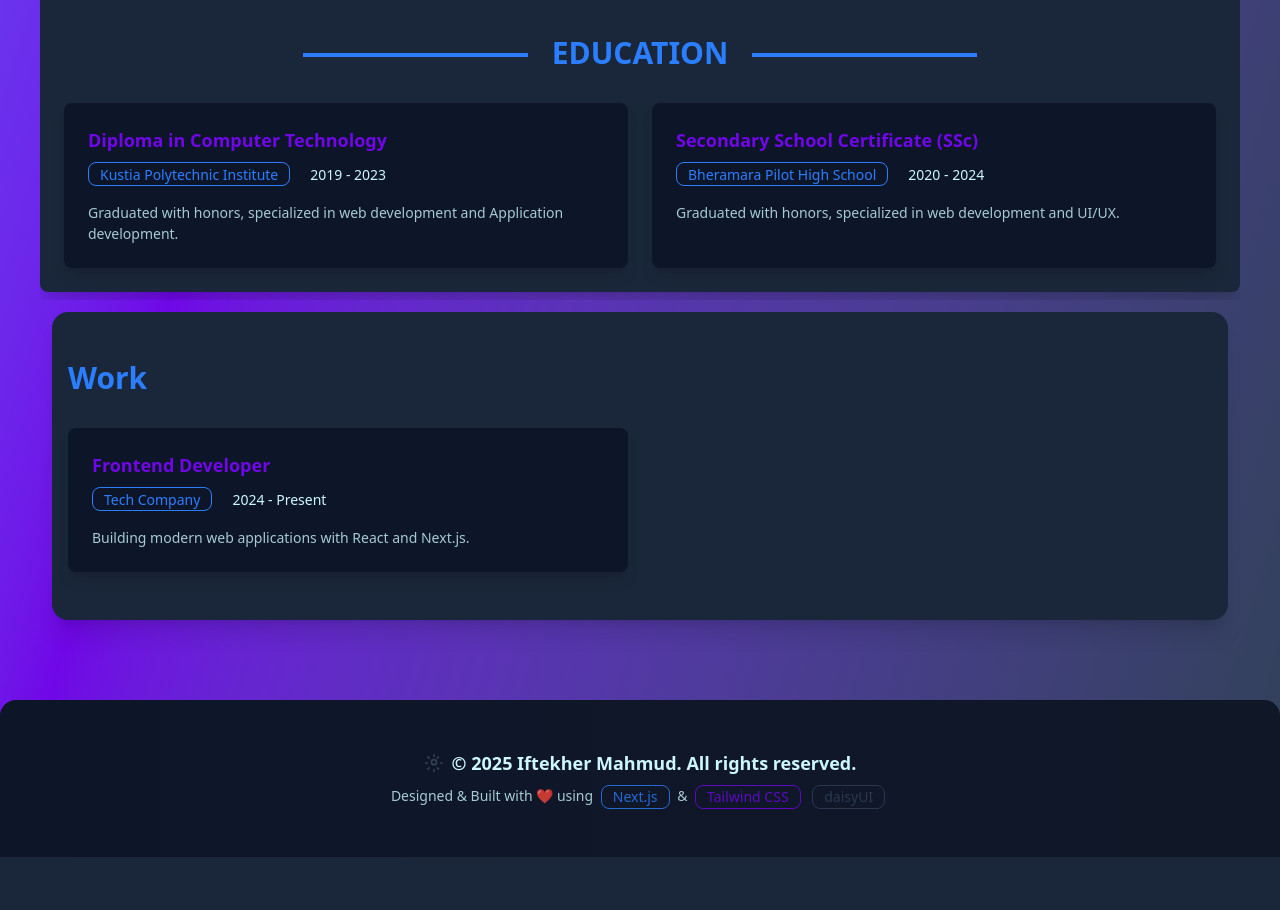
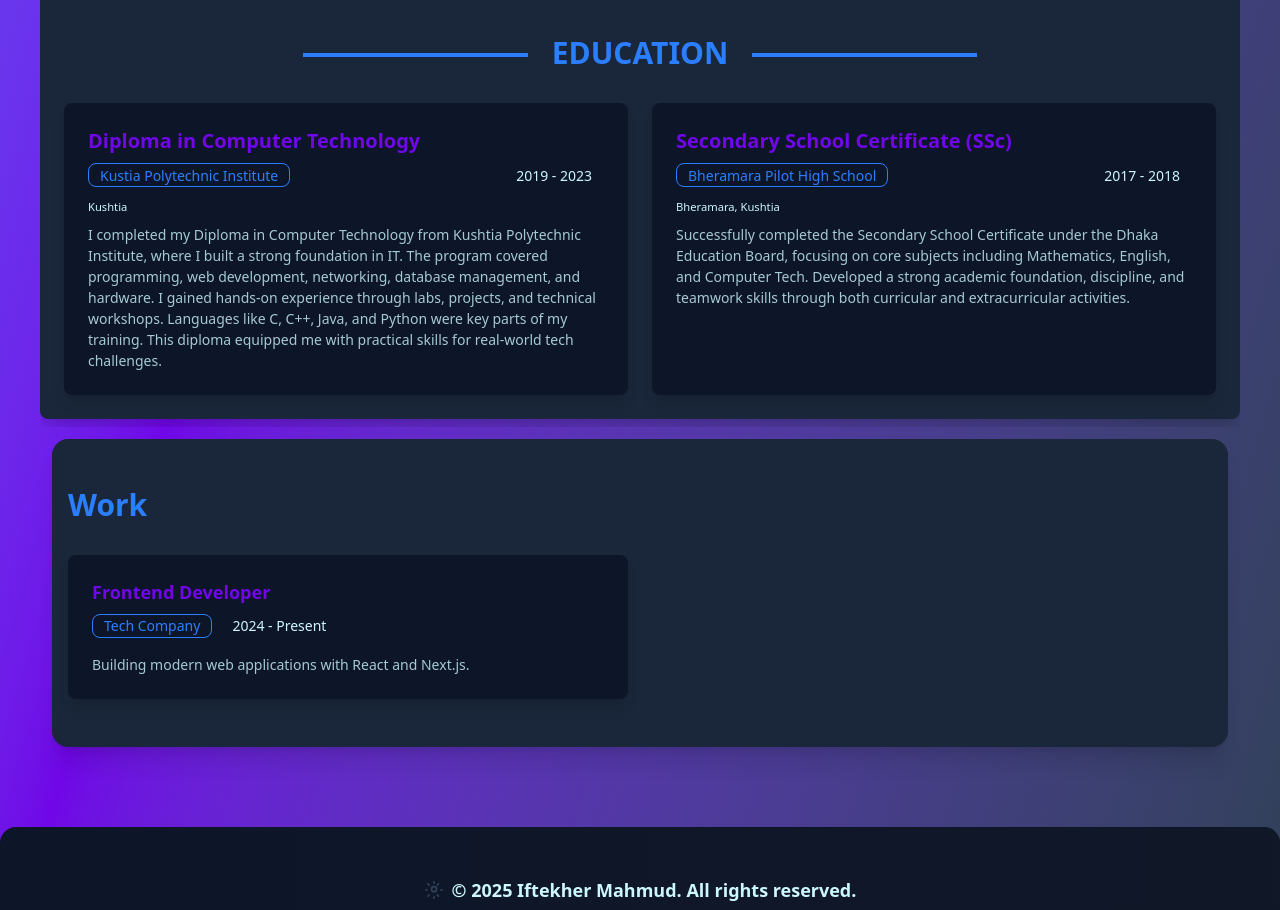
Before and after one commit to iftekher2108/iftekher-mahmud-next, a Next.js app: page / in a window 1280 px wide. Shown: the part 3400-4310 px from the top of the page. Before the commit the page ends 4257 px from the top, so only its background shows below. Built offline with nearby package versions, Linux system fonts and the light colour scheme.

Commit message:
need to complate edu section

```diff
--- a/components/Education.jsx
+++ b/components/Education.jsx
@@ -6,14 +6,24 @@ const educationData = [
   {
     degree: 'Diploma in Computer Technology',
     institution: 'Kustia Polytechnic Institute',
+    location: 'Kushtia',
     year: '2019 - 2023',
-    details: 'Graduated with honors, specialized in web development and Application development.'
+    details: `I completed my Diploma in Computer Technology from Kushtia Polytechnic Institute, where I built a strong foundation in IT.
+The program covered programming, web development, networking, database management, and hardware.
+I gained hands-on experience through labs, projects, and technical workshops.
+Languages like C, C++, Java, and Python were key parts of my training.
+This diploma equipped me with practical skills for real-world tech challenges.
+
+`
   },
   {
     degree: 'Secondary School Certificate (SSc)',
     institution: 'Bheramara Pilot High School',
-    year: '2020 - 2024',
-    details: 'Graduated with honors, specialized in web development and UI/UX.'
+    location: "Bheramara, Kushtia",
+    year: '2017 - 2018',
+    details: `Successfully completed the Secondary School Certificate under the
+     Dhaka Education Board, focusing on core subjects including Mathematics, English, and Computer Tech. Developed a strong academic foundation, discipline,
+      and teamwork skills through both curricular and extracurricular activities.`
   },
   // Add more education items as needed
 ];
@@ -30,13 +40,14 @@ export default function Education() {
 
       <div className="grid md:grid-cols-2 gap-6">
         {educationData.map((edu, idx) => (
-          <motion.div key={idx} initial={{opacity:0, x:-40}} animate={{opacity:1, x:0}} transition={{delay:idx*0.2}} className="card bg-base-200 shadow-lg">
+          <motion.div key={idx} initial={{ opacity: 0, x: -40 }} animate={{ opacity: 1, x: 0 }} transition={{ delay: idx * 0.2 }} className="card bg-base-200 shadow-lg">
             <div className="card-body">
-              <h3 className="card-title text-secondary">{edu.degree}</h3>
-              <div className="flex items-center gap-2 mb-2">
+              <h3 className="card-title text-xl text-secondary">{edu.degree}</h3>
+              <div className="flex items-center justify-between gap-2 mb-1">
                 <span className="badge badge-outline badge-primary">{edu.institution}</span>
                 <span className="badge badge-ghost">{edu.year}</span>
               </div>
+              <small>{edu.location}</small>
               <p className="text-base-content/80">{edu.details}</p>
             </div>
           </motion.div>
```
